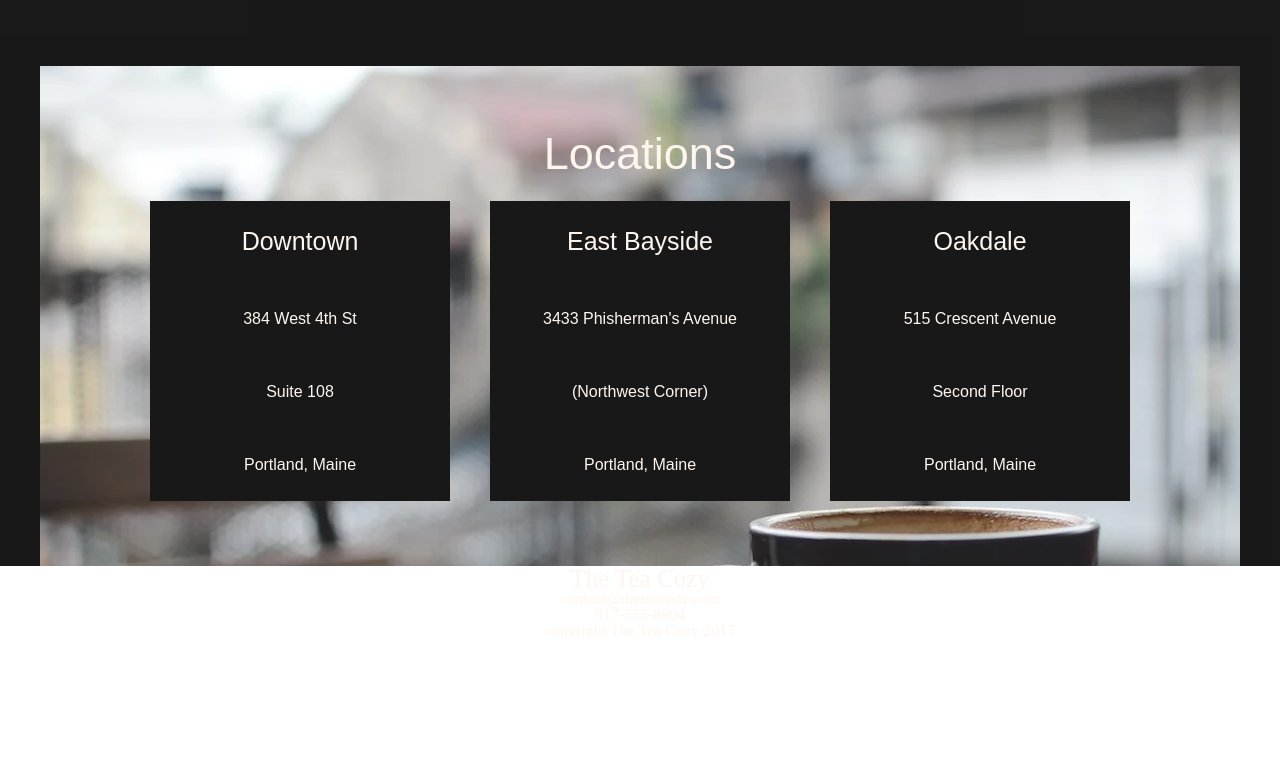
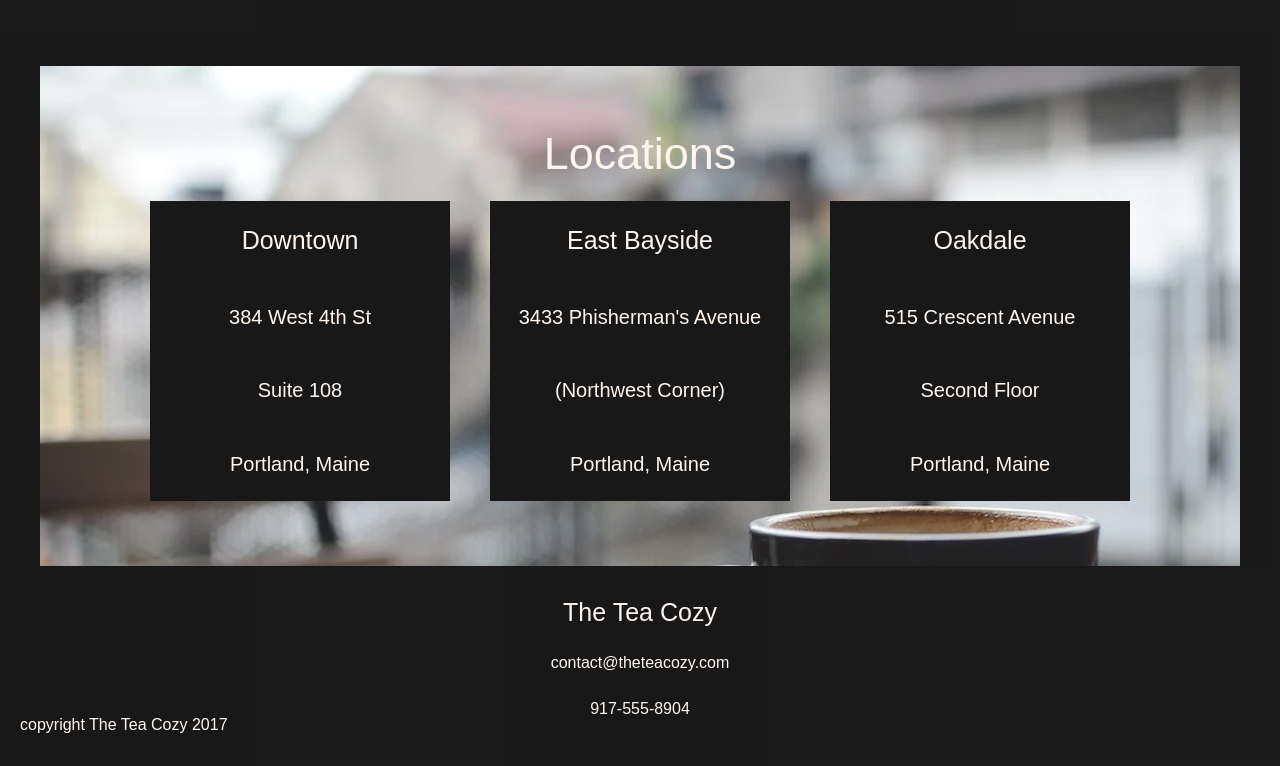
Before and after one commit to a-lussier/TeaCozy, a plain HTML site: page index.html in a window 1280 px wide. Shown: the part 1488-2254 px from the top of the page. Before the commit the page ends 2127 px from the top, so only its background shows below. Drawn offline with Linux system fonts and the light colour scheme.

Commit message:
Ajout du footer

```diff
--- a/styles.css
+++ b/styles.css
@@ -12,6 +12,17 @@ h2 {
 
 h4 {
     font-size: 25px;
+    font-family: Arial, Helvetica, sans-serif;
+}
+
+h5 {
+    font-size: 20px;
+    font-family: Arial, Helvetica, sans-serif;
+}
+
+h6 {
+    font-size: 16px;
+    font-family: Arial, Helvetica, sans-serif;
 }
 
 /* N A V */
@@ -148,3 +159,27 @@ main {
 }
 
 /* F O O T E R*/
+
+footer {
+    background-color: black;
+    opacity: 0.9;
+    display: flex;
+    flex-direction: column;
+    justify-content: center;
+
+    height: 200px;
+}
+
+.contact {
+    display: flex;
+    flex-direction: column;
+    align-items: center;
+    justify-content: center;
+    gap: 30px;
+}
+
+.copyright {
+    display: flex;
+    align-items: flex-start;
+    margin-left: 20px;
+}
```
